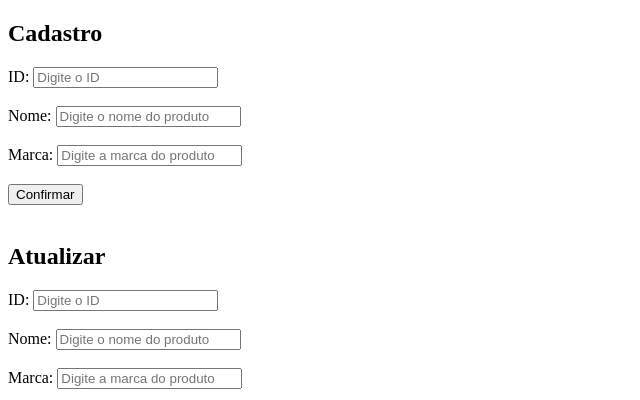
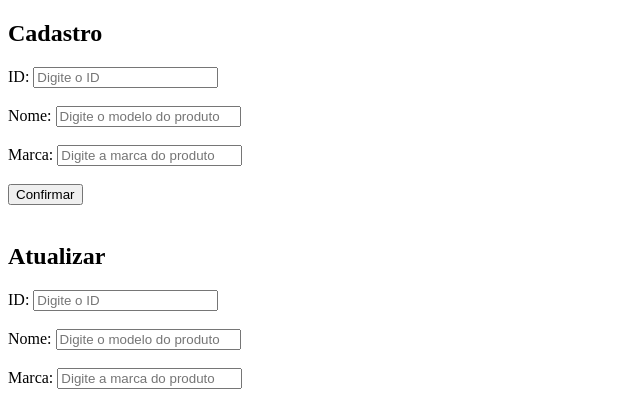
Before and after one commit to AlanViniDev/CRUD-COMPLETO-EM-NODEJS-, a website: page smartphone_app/view/home.html in a window 1280 px wide. Shown: the top 400 px of the page, 0-640 px from the left. Drawn offline with nearby package versions, Linux system fonts and the light colour scheme.

Commit message:
Update home.html

```diff
--- a/smartphone_app/view/home.html
+++ b/smartphone_app/view/home.html
@@ -10,7 +10,7 @@
             <br/>
             <br/>
             <label>Nome:</label>
-            <input name = "nome" type = "text"  placeholder="Digite o nome do produto"/>
+            <input name = "nome" type = "text"  placeholder="Digite o modelo do produto"/>
             <br/>
             <br/>
             <label>Marca:</label>
@@ -39,7 +39,7 @@
             <br/>
             <br/>
             <label>Nome:</label>
-            <input name = "nome" type = "text"  placeholder="Digite o nome do produto"/>
+            <input name = "nome" type = "text"  placeholder="Digite o modelo do produto"/>
             <br/>
             <br/>
             <label>Marca:</label>
```
